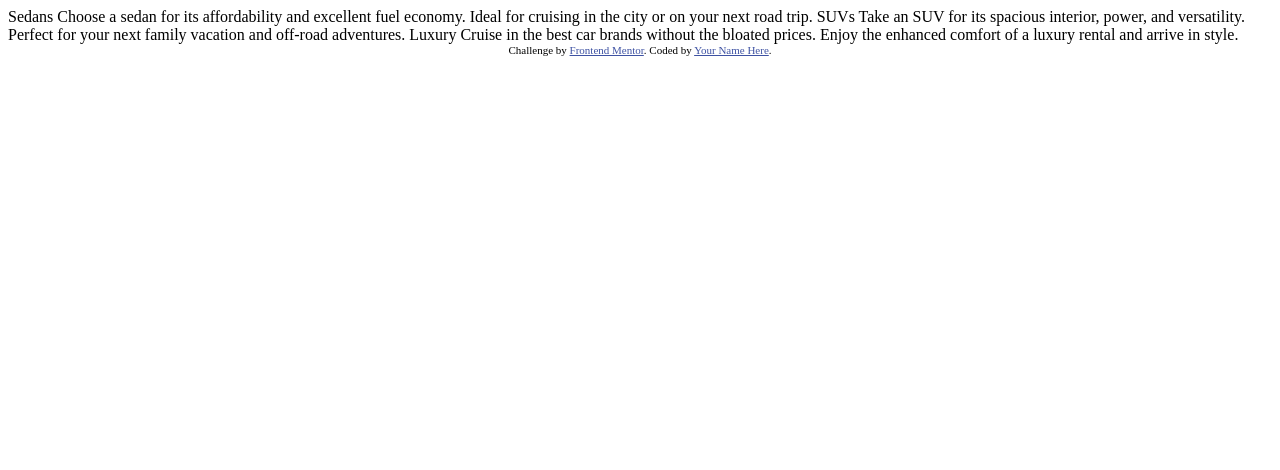
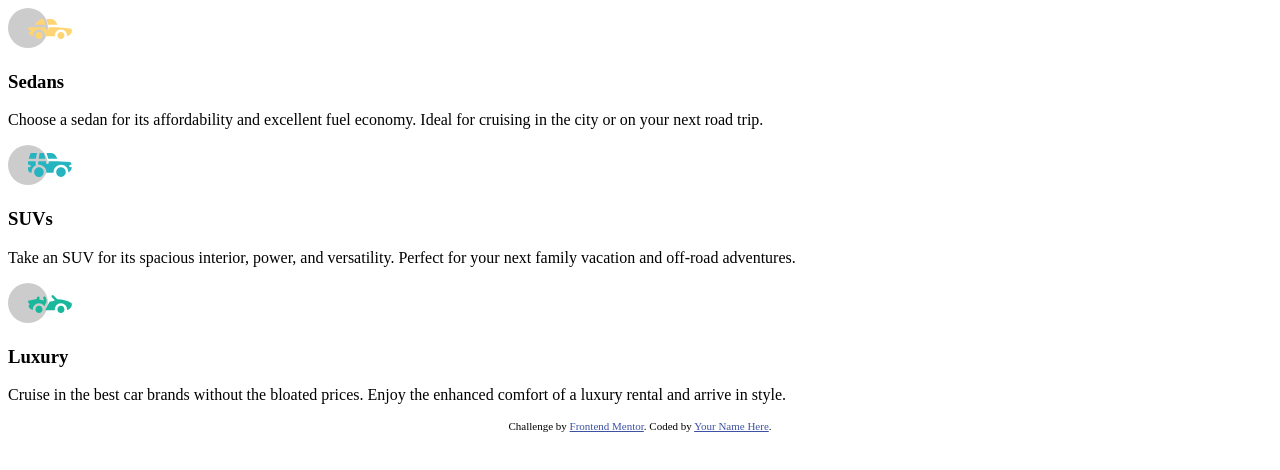
Before and after one commit to flaviovich/frontendmentor-3-column-preview-card, a plain HTML site: page index.html in a window 1280 px wide. Drawn offline with Linux system fonts and the light colour scheme.

Commit message:
feat: Add HTML structure with predefined content

```diff
--- a/index.html
+++ b/index.html
@@ -1,8 +1,11 @@
 <!DOCTYPE html>
 <html lang="en">
+
 <head>
   <meta charset="UTF-8">
-  <meta name="viewport" content="width=device-width, initial-scale=1.0"> <!-- displays site properly based on user's device -->
+  <meta name="viewport" content="width=device-width, initial-scale=1.0">
+  <!-- displays site properly based on user's device -->
+  <meta name="author" content="Flavio Rios">
 
   <link rel="icon" type="image/png" sizes="32x32" href="./images/favicon-32x32.png">
 
@@ -10,27 +13,44 @@
 
   <!-- Feel free to remove these styles or customise in your own stylesheet 👍 -->
   <style>
-    .attribution { font-size: 11px; text-align: center; }
-    .attribution a { color: hsl(228, 45%, 44%); }
+    .attribution {
+      font-size: 11px;
+      text-align: center;
+    }
+
+    .attribution a {
+      color: hsl(228, 45%, 44%);
+    }
   </style>
 </head>
+
 <body>
-
-  Sedans
+  <section>
+    <article>
+      <img src="./assets/images/icon-sedans.svg" alt="">
+      <h3>Sedans</h3>
+      <p>
         Choose a sedan for its affordability and excellent fuel economy. Ideal for cruising in the city
         or on your next road trip.
-
-  SUVs
+      </p>
+      <img src="./assets/images/icon-suvs.svg" alt="">
+      <h3>SUVs</h3>
+      <p>
         Take an SUV for its spacious interior, power, and versatility. Perfect for your next family vacation
         and off-road adventures.
-
-  Luxury
+      </p>
+      <img src="./assets/images/icon-luxury.svg" alt="">
+      <h3>Luxury</h3>
+      <p>
         Cruise in the best car brands without the bloated prices. Enjoy the enhanced comfort of a luxury
         rental and arrive in style.
-
+      </p>
+    </article>
+  </section>
   <div class="attribution">
     Challenge by <a href="https://www.frontendmentor.io?ref=challenge" target="_blank">Frontend Mentor</a>.
     Coded by <a href="#">Your Name Here</a>.
   </div>
 </body>
+
 </html>
```
Lines whose indentation alone changed are shown as unchanged.
